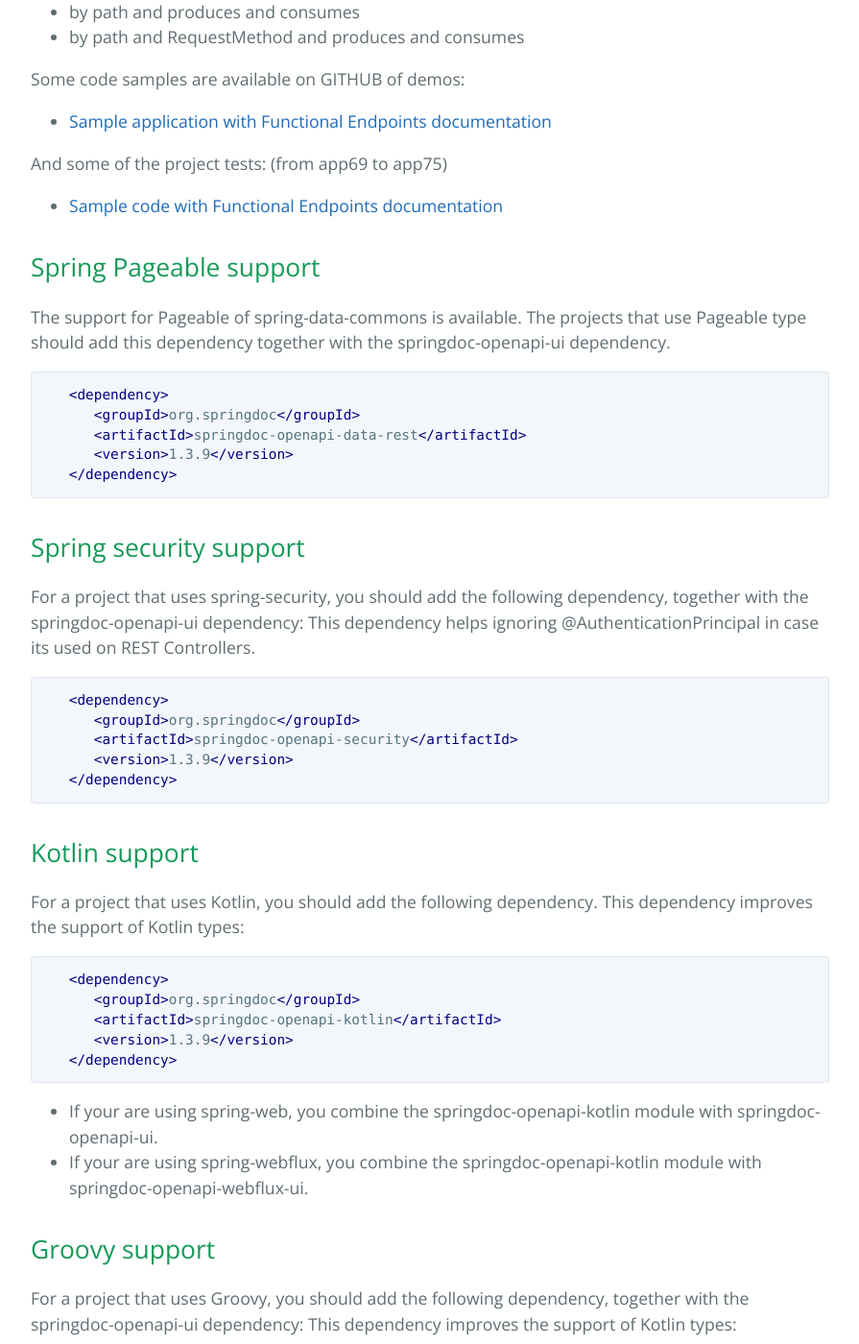
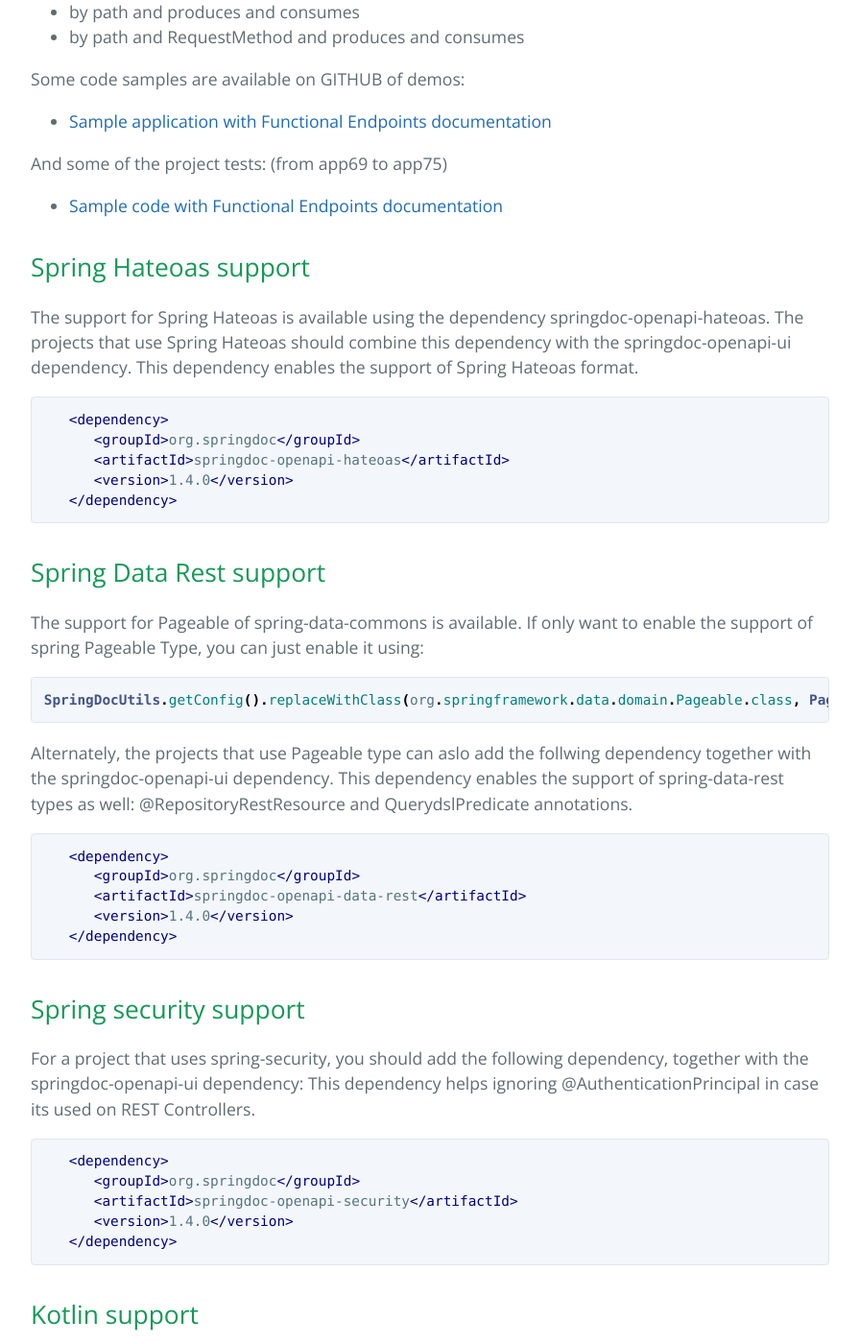
Before and after one commit to springdoc/springdoc.github.io, a Jekyll site: the page built from index.md, in a window 1280 px wide and 1400 px high, scrolled down 6144 px. Shown: the whole window at 96% size, without its empty margins (192-1087 px from the left). Built offline with Jekyll 4.4.1, drawn with Linux system fonts in a browser that asks for light colours; some of the changed text lies outside the part shown.

Commit message:
project update

````diff
--- a/index.md
+++ b/index.md
@@ -36,7 +36,7 @@ This is a community-based project, not maintained by the Spring Framework Contri
    <dependency>
       <groupId>org.springdoc</groupId>
       <artifactId>springdoc-openapi-ui</artifactId>
-      <version>1.3.9</version>
+      <version>1.4.0</version>
    </dependency>
 ```
 *   This step is optional: For custom path of the swagger documentation in HTML format, add a custom springdoc property, in your spring-boot configuration file:
@@ -58,7 +58,7 @@ springdoc.swagger-ui.path=/swagger-ui.html
    <dependency>
       <groupId>org.springdoc</groupId>
       <artifactId>springdoc-openapi-webmvc-core</artifactId>
-      <version>1.3.9</version>
+      <version>1.4.0</version>
    </dependency>
 ```
 *   This step is optional: For custom path of the OpenAPI documentation in Json format, add a custom springdoc property, in your spring-boot configuration file:
@@ -131,7 +131,7 @@ springdoc.pathsToMatch=/v1, /api/balance/**
    <dependency>
       <groupId>org.springdoc</groupId>
       <artifactId>springdoc-openapi-webflux-ui</artifactId>
-      <version>1.3.9</version>
+      <version>1.4.0</version>
    </dependency>
 ```
 *   This step is optional: For custom path of the swagger documentation in HTML format, add a custom springdoc property, in your spring-boot configuration file:
@@ -222,14 +222,33 @@ And some of the project tests: (from app69 to app75)
 
 - [Sample code with Functional Endpoints documentation](https://github.com/springdoc/springdoc-openapi/tree/master/springdoc-openapi-webflux-core/src/test/java/test/org/springdoc/api)
 
-## Spring Pageable support
+## Spring Hateoas support
+The support for Spring Hateoas is available using the dependency springdoc-openapi-hateoas.
+The projects that use Spring Hateoas should combine this dependency with the springdoc-openapi-ui dependency.
+This dependency enables the support of Spring Hateoas format.
+```xml
+   <dependency>
+      <groupId>org.springdoc</groupId>
+      <artifactId>springdoc-openapi-hateoas</artifactId>
+      <version>1.4.0</version>
+   </dependency>
+```
+
+## Spring Data Rest support
 The support for Pageable of spring-data-commons is available.
-The projects that use Pageable type should add this dependency together with the springdoc-openapi-ui dependency.
+If only want to enable the support of spring Pageable Type, you can just enable it using:
+
+```java
+SpringDocUtils.getConfig().replaceWithClass(org.springframework.data.domain.Pageable.class, Pageable.class);
+```
+
+Alternately, the projects that use Pageable type can aslo add the follwing dependency together with the springdoc-openapi-ui dependency.
+This dependency enables the support of spring-data-rest types as well: @RepositoryRestResource and QuerydslPredicate annotations.
 ```xml
    <dependency>
       <groupId>org.springdoc</groupId>
       <artifactId>springdoc-openapi-data-rest</artifactId>
-      <version>1.3.9</version>
+      <version>1.4.0</version>
    </dependency>
 ```
 
@@ -240,7 +259,7 @@ This dependency helps ignoring @AuthenticationPrincipal in case its used on REST
    <dependency>
       <groupId>org.springdoc</groupId>
       <artifactId>springdoc-openapi-security</artifactId>
-      <version>1.3.9</version>
+      <version>1.4.0</version>
    </dependency>
 ```
 
@@ -251,7 +270,7 @@ This dependency improves the support of Kotlin types:
    <dependency>
       <groupId>org.springdoc</groupId>
       <artifactId>springdoc-openapi-kotlin</artifactId>
-      <version>1.3.9</version>
+      <version>1.4.0</version>
    </dependency>
 ```
 - If your are using spring-web, you combine the springdoc-openapi-kotlin module with springdoc-openapi-ui.
@@ -264,7 +283,7 @@ This dependency improves the support of Kotlin types:
    <dependency>
       <groupId>org.springdoc</groupId>
       <artifactId>springdoc-openapi-groovy</artifactId>
-      <version>1.3.9</version>
+      <version>1.4.0</version>
    </dependency>
 ```
 
--- a/pom.xml
+++ b/pom.xml
@@ -9,7 +9,7 @@
 	<version>3.1.2-SNAPSHOT</version>
 
 	<properties>
-		<springdoc.version>1.3.9</springdoc.version>
+		<springdoc.version>1.4.0</springdoc.version>
 	</properties>
 
 	<build>
````
Also changed, not shown: other parts of index.md (+0 -5 lines), faq.md (+5 -5 lines), migrating-from-springfox.md (+1 -1 lines), src/main/resources/index.md (+21 -7 lines).
